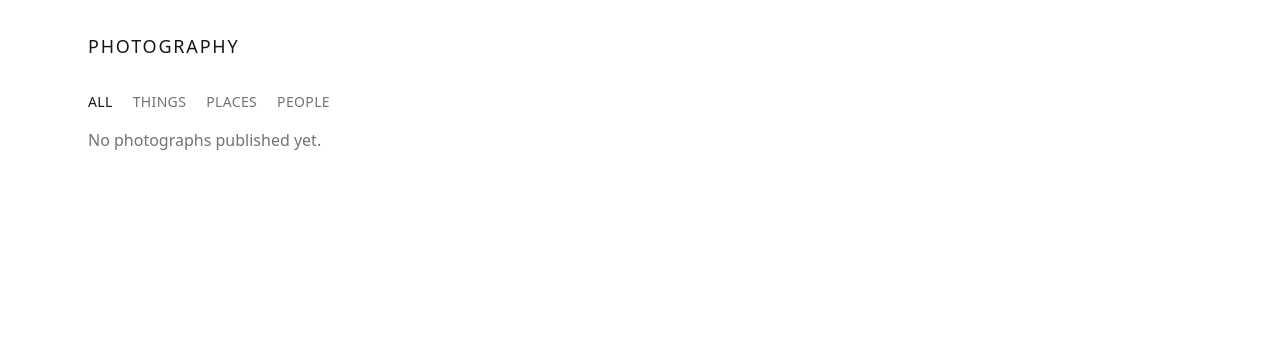
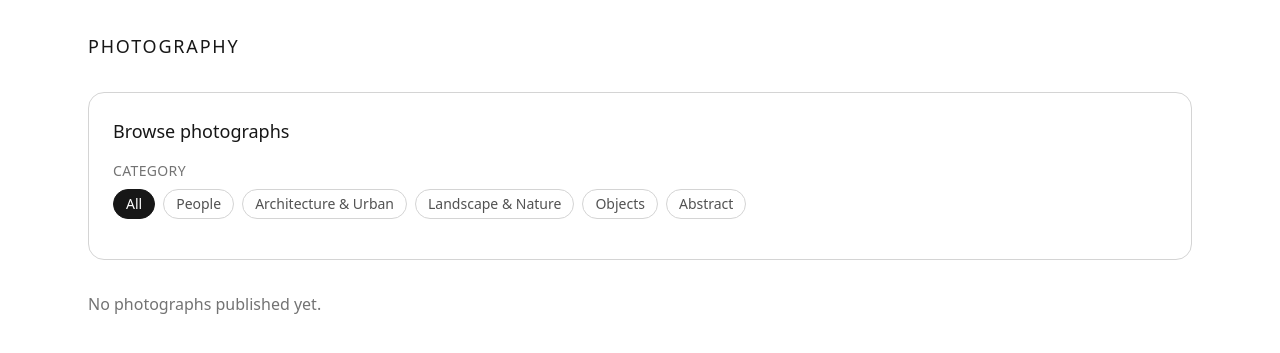
Before and after one commit to ajm660/photo-site, a Flask app: page /?category=all in a window 1280 px wide. Shown: the top 353 px of the page. Run offline with Flask 3, Linux system fonts and the light colour scheme; style sheets or scripts are compiled from the project's sources; some libraries are stand-ins or nearby versions.

Commit message:
Replace category dropdown with faceted primary-category buttons
Redefine the primary categories (People, Architecture & Urban,
Landscape & Nature, Objects, Abstract) plus an "All" pseudo-category
that filters on the Lightroom "web" keyword instead of assuming every
row is publishable. Category and keyword filters now compose (AND),
and the secondary keyword list excludes category-variant keywords and
the "web" tag. Category selection is simple wrapping pill buttons
instead of a dropdown.

Co-Authored-By: Claude Sonnet 5 <noreply@anthropic.com>

```diff
--- a/app/categories.py
+++ b/app/categories.py
@@ -6,7 +6,7 @@ decides that a particular subset gets promoted to top-level nav
 categories; every other keyword a photo has becomes a secondary filter.
 
 Each category can have several keyword variants — e.g. a photo tagged
-"Object" in Lightroom should still group under "Things" on the website.
+"Object" in Lightroom should still group under "Objects" on the website.
 Variants are alternate spellings of the SAME category, not sub-categories.
 
 EDIT HERE to change categories or their variants. The dict key is the
@@ -18,23 +18,34 @@ category — include the display name itself if it should also match.
 from slugify import slugify
 
 PRIMARY_CATEGORIES = {
-    "Things": ["Thing", "Things", "Object", "Objects"],
-    "Places": ["Place", "Places", "Location", "Locations"],
     "People": ["Person", "People"],
+    "Architecture & Urban": ["Architecture", "Urban", "Architecture & Urban"],
+    "Landscape & Nature": ["Landscape", "Nature", "Landscape & Nature"],
+    "Objects": ["Object", "Objects"],
+    "Abstract": ["Abstract"],
 }
 
-# Category display name -> URL slug, e.g. "Things" -> "things".
+# The Lightroom keyword used to mark a photo as ready for the website —
+# every photo exported for the site should carry it. The "All" pseudo
+# category filters on this keyword directly instead of assuming every row
+# in the database is meant to be shown.
+WEB_KEYWORD_SLUG = slugify("web")
+
+# URL slug for the "All" pseudo category, shown as the first button.
+ALL_CATEGORY_SLUG = "all"
+
+# Category display name -> URL slug, e.g. "Objects" -> "objects".
 PRIMARY_CATEGORY_SLUGS = {name: slugify(name) for name in PRIMARY_CATEGORIES}
 
 # Category URL slug -> the set of variant slugs that match it, e.g.
-# "things" -> {"thing", "things", "object", "objects"}.
+# "objects" -> {"object", "objects"}.
 PRIMARY_CATEGORY_VARIANT_SLUGS = {
     PRIMARY_CATEGORY_SLUGS[name]: {slugify(variant) for variant in variants}
     for name, variants in PRIMARY_CATEGORIES.items()
 }
 
 # Every variant slug across all categories, for excluding primary-category
-# keywords from the secondary filter dropdown.
+# keywords from the secondary keyword filter.
 ALL_PRIMARY_VARIANT_SLUGS = {
     slug
     for variant_slugs in PRIMARY_CATEGORY_VARIANT_SLUGS.values()
--- a/app/routes/gallery.py
+++ b/app/routes/gallery.py
@@ -1,9 +1,11 @@
 from flask import Blueprint, abort, render_template, request
 
 from app.categories import (
+    ALL_CATEGORY_SLUG,
     ALL_PRIMARY_VARIANT_SLUGS,
     PRIMARY_CATEGORY_SLUGS,
     PRIMARY_CATEGORY_VARIANT_SLUGS,
+    WEB_KEYWORD_SLUG,
 )
 from app.models import Keyword, Photo
 
@@ -14,12 +16,14 @@ gallery_bp = Blueprint("gallery", __name__)
 def index():
     category_slug = request.args.get("category")
     if category_slug not in PRIMARY_CATEGORY_VARIANT_SLUGS:
-        category_slug = None
+        category_slug = ALL_CATEGORY_SLUG
 
     tag_slugs = [t for t in request.args.getlist("tags") if t]
 
     photos_query = Photo.query.filter_by(published=True)
-    if category_slug:
+    if category_slug == ALL_CATEGORY_SLUG:
+        photos_query = photos_query.filter(Photo.keywords.any(Keyword.slug == WEB_KEYWORD_SLUG))
+    else:
         variant_slugs = PRIMARY_CATEGORY_VARIANT_SLUGS[category_slug]
         photos_query = photos_query.filter(Photo.keywords.any(Keyword.slug.in_(variant_slugs)))
     for slug in tag_slugs:
@@ -27,17 +31,18 @@ def index():
 
     photos = photos_query.order_by(Photo.date_taken.desc()).all()
 
-    categories = [
+    categories = [{"name": "All", "slug": ALL_CATEGORY_SLUG}] + [
         {"name": name, "slug": slug} for name, slug in PRIMARY_CATEGORY_SLUGS.items()
     ]
 
-    # Every keyword across all published photos, regardless of category —
-    # lets you jump straight to a specific keyword without going through a
-    # category first.
+    # Every keyword across all published photos, excluding the primary
+    # category keywords and the "web" publishing tag — lets you refine
+    # within a category (or across all of them) by a secondary keyword.
     all_keywords = (
         Keyword.query.join(Keyword.photos)
         .filter(Photo.published.is_(True))
         .filter(~Keyword.slug.in_(ALL_PRIMARY_VARIANT_SLUGS))
+        .filter(Keyword.slug != WEB_KEYWORD_SLUG)
         .distinct()
         .order_by(Keyword.name)
         .all()
--- a/app/templates/gallery.html
+++ b/app/templates/gallery.html
@@ -3,31 +3,38 @@
 {% block title %}Photography{% endblock %}
 
 {% block content %}
-<nav class="mb-4 flex flex-wrap gap-x-5 gap-y-2 text-sm uppercase tracking-wide text-neutral-500">
-  <a href="{{ url_for('gallery.index') }}"
-     class="{{ 'text-neutral-900 font-medium' if not selected_category else 'hover:text-neutral-900' }}">
-    All
-  </a>
+<div class="mb-8 rounded-2xl border border-neutral-300 p-6">
+  <div class="mb-4 flex items-center justify-between gap-4">
+    <h2 class="text-lg font-medium">Browse photographs</h2>
+    {% if selected_category != 'all' or selected_tags %}
+      <a href="{{ url_for('gallery.index') }}" class="text-sm text-neutral-500 underline underline-offset-2 hover:text-neutral-900">Clear filters</a>
+    {% endif %}
+  </div>
+
+  <p class="mb-2 text-sm uppercase tracking-wide text-neutral-500">Category</p>
+  <nav class="mb-4 flex flex-wrap gap-2">
     {% for cat in categories %}
-    <a href="{{ url_for('gallery.index', category=cat.slug) }}"
-       class="{{ 'text-neutral-900 font-medium' if selected_category == cat.slug else 'hover:text-neutral-900' }}">
+      <a href="{{ url_for('gallery.index', category=cat.slug, tags=selected_tags|list) }}"
+         class="rounded-full border px-3 py-1 text-sm {{ 'border-neutral-900 bg-neutral-900 text-white' if selected_category == cat.slug else 'border-neutral-300 text-neutral-600 hover:border-neutral-900 hover:text-neutral-900' }}">
         {{ cat.name }}
       </a>
     {% endfor %}
   </nav>
 
   {% if all_keywords %}
-  <form method="get" class="mb-8 flex items-center gap-2 text-sm">
-    <label for="jump-keyword" class="text-neutral-500 uppercase tracking-wide">Jump to keyword</label>
-    <select id="jump-keyword" name="tags" onchange="this.form.submit()" class="border border-neutral-300 px-2 py-1 normal-case">
-      <option value="">Any category, any keyword…</option>
+    <p class="mb-2 text-sm uppercase tracking-wide text-neutral-500">Keyword</p>
+    <form method="get" class="flex items-center gap-2 text-sm">
+      <input type="hidden" name="category" value="{{ selected_category }}">
+      <select id="jump-keyword" name="tags" onchange="this.form.submit()" class="rounded-full border border-neutral-300 px-3 py-1.5 normal-case">
+        <option value="">All keywords</option>
         {% for kw in all_keywords %}
-        <option value="{{ kw.slug }}" {{ 'selected' if selected_tags|length == 1 and kw.slug in selected_tags and not selected_category else '' }}>{{ kw.name }}</option>
+          <option value="{{ kw.slug }}" {{ 'selected' if kw.slug in selected_tags else '' }}>{{ kw.name }}</option>
         {% endfor %}
       </select>
       <noscript><button type="submit" class="text-neutral-900 underline underline-offset-2">Go</button></noscript>
     </form>
   {% endif %}
+</div>
 
 <div class="masonry-gallery" x-data='lightboxGallery({{ photos_for_lightbox | tojson }})'>
   {% for photo in photos %}
```
Lines whose indentation alone changed are shown as unchanged.
